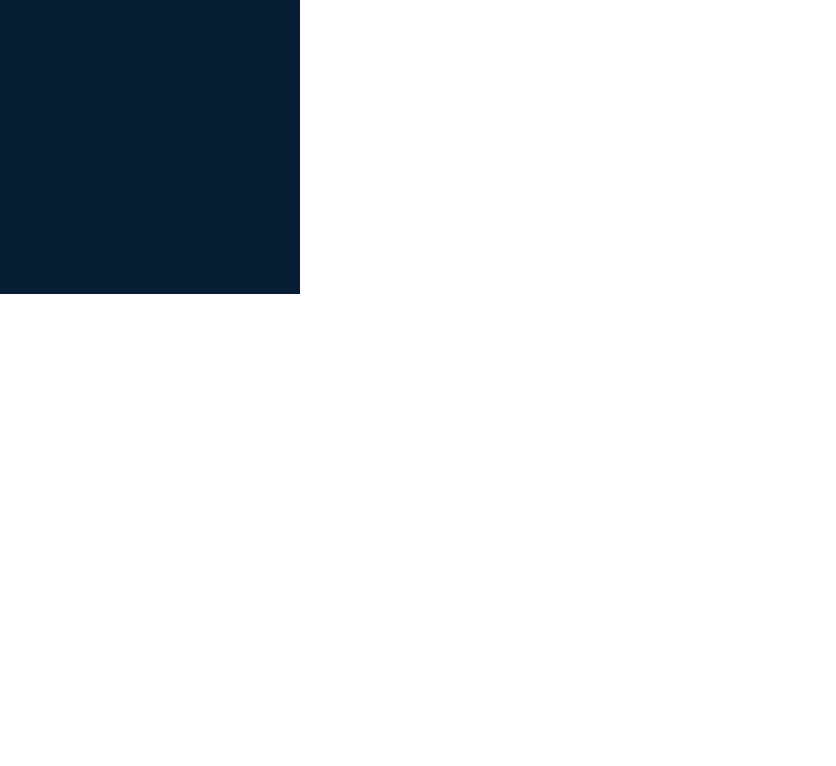
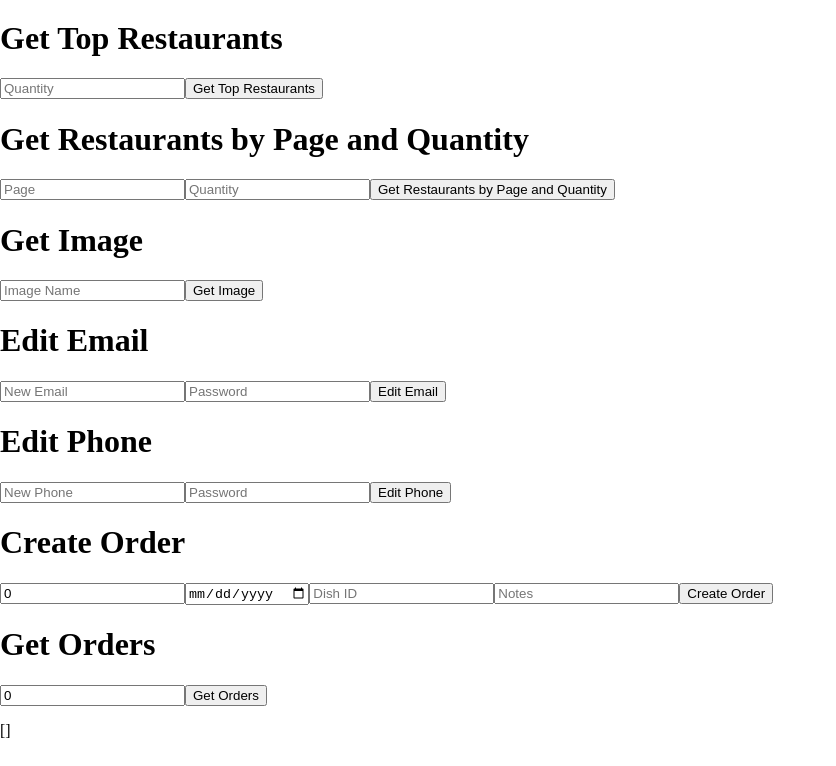
Before and after one commit to konstantine25b/restaurant-side-web, a React (Create React App) app: page /HomePage in a window 1280 px wide. Shown: the part 506-1272 px from the top of the page, without its empty margins (0-836 px from the left). Before the commit the page ends 800 px from the top, so only its background shows below. Built offline with nearby package versions, Linux system fonts and the light colour scheme; no server answers.

Commit message:
Added orders

```diff
--- a/src/Processing/PrestoAPI.ts
+++ b/src/Processing/PrestoAPI.ts
@@ -36,6 +36,7 @@ export interface OrderItem {
 
 export interface OrderData {
     restaurantId: number;
+    orderRequestedDate: Date;
     orderItems: OrderItem[];
 }
 
@@ -74,7 +75,6 @@ export interface Restaurant {
     ratingquantity: number;
     images: string[];
     tags: string[];
-    genre: string;
     categories: Category[];
 }
 
@@ -162,16 +162,6 @@ export class PrestoAPI {
         }
     }
 
-    /// Logs out the user
-    async logout(): Promise<void> {
-        this.token = null;
-        this.email = null;
-        this.password = null;
-
-        await PrestoStorage.removeItem('user_email');
-        await PrestoStorage.removeItem('user_password');
-    }
-
     /// Returns the user's data
     /// Returns:
     /// User | null;
@@ -249,7 +239,22 @@ export class PrestoAPI {
             });
             return true;
         } catch (error) {
+            console.log(error);
+            return false;
+        }
+    }
 
+    /// Cancels an order
+    /// Arguments:
+    /// orderId - number;
+    async cancelOrder(orderId: number): Promise<boolean> {
+        await this.loginIfNeeded();
+        try {
+            await axios.delete(`${this.baseUrl}/user/cancelorder/${orderId}`, {
+                headers: { Authorization: `Bearer ${this.token}` },
+            });
+            return true;
+        } catch (error) {
             return false;
         }
     }
@@ -479,5 +484,3 @@ export class PrestoAPI {
 
 // Usage
 export const API = new PrestoAPI('https://api.prestoreserve.ge');
-// This is for react native
-export default API;
--- a/src/Processing/RestaurantAPI.ts
+++ b/src/Processing/RestaurantAPI.ts
@@ -43,8 +43,12 @@ interface DishAddData {
     available?: boolean;
 }
 
+interface OrderDataResponse extends OrderData {
+    isConfirmed: boolean;
+}
+
 export class RestaurantAPI extends PrestoAPI{
-    async getRestaurantOrders(id: number): Promise<OrderData[]> {
+    async getRestaurantOrders(id: number): Promise<OrderDataResponse[]> {
         await this.loginIfNeeded();
         try {
             const response = await axios.get(`${this.baseUrl}/restaurant/${id}/orders`, {
@@ -53,6 +57,30 @@ export class RestaurantAPI extends PrestoAPI{
             return response.data;
         } catch (error) {
             return [];
+        }
+    }
+
+    async confirmRestaurantOrder(orderId: number): Promise<boolean> {
+        await this.loginIfNeeded();
+        try {
+            await axios.patch(`${this.baseUrl}/order/${orderId}`, null, {
+                headers: { Authorization: `Bearer ${this.token}` },
+            });
+            return true;
+        } catch (error) {
+            return false;
+        }
+    }
+
+    async deleteRestaurantOrder(orderId: number): Promise<boolean> {
+        await this.loginIfNeeded();
+        try {
+            await axios.delete(`${this.baseUrl}/order/${orderId}`, {
+                headers: { Authorization: `Bearer ${this.token}` },
+            });
+            return true;
+        } catch (error) {
+            return false;
         }
     }
 
@@ -180,5 +208,4 @@ export class RestaurantAPI extends PrestoAPI{
 }
 
 // Usage
-
-export var API = new RestaurantAPI('https://api.prestoreserve.ge');
+export var API = new RestaurantAPI('https://api.prestoreserve.ge')
--- a/src/Processing/Testing/API_test.ts
+++ b/src/Processing/Testing/API_test.ts
@@ -66,6 +66,7 @@ async function testBackendClient() {
     };
     const orderData = {
         restaurantId: 1,
+        orderRequestedDate: new Date(),
         orderItems: [orderItem],
     };
     const createOrderSuccess = await API.createOrder(orderData);
@@ -80,4 +81,4 @@ async function testBackendClient() {
     console.log('Delete Account:', deleteAccountSuccess);
 }
 
-testBackendClient();
+// testBackendClient();
--- a/src/Processing/Testing/App_test.js
+++ b/src/Processing/Testing/App_test.js
@@ -17,8 +17,32 @@ export const App = () => {
     const [imageName, setImageName] = useState('');
     const [editEmailNew, setEditEmailNew] = useState('');
     const [editPhoneNew, setEditPhoneNew] = useState('');
+
+    const [createOrderRestaurantId, setCreateOrderRestaurantId] = useState(0);
     const [createOrderDishId, setCreateOrderDishId] = useState('');
+    const [createOrderDate, setCreateOrderDate] = useState(new Date());
     const [createOrderNotes, setCreateOrderNotes] = useState('');
+
+    // Get orders.
+    //export interface OrderItem {
+    //     dishId: number;
+    //     notes: string;
+    // }
+    //
+    // export interface OrderData {
+    //     restaurantId: number;
+    //     orderRequestedDate: Date;
+    //     orderItems: OrderItem[];
+    // }
+    const [orderList, setOrderList] = useState([]);
+    const [orderRestaurantId, setOrderRestaurantId] = useState(0);
+
+    // Order confirmation
+    const [orderID, setOrderID] = useState(0);
+
+    // Order deletion
+    const [deleteOrderID, setDeleteOrderID] = useState(0);
+
     const [deleteAccountPassword, setDeleteAccountPassword] = useState('');
 
     const [imageData, setImageData] = useState('');
@@ -47,7 +71,6 @@ export const App = () => {
     const [createDishCategoryID, setcreateDishCategoryID] = useState(0);
     const [createDishTitle, setcreateDishTitle] = useState('');
     const [createDishPrice, setcreateDishPrice] = useState('');
-
 
     const [deleteDishID, setDeleteDishID] = useState(0);
     const [deleteDishTitle, setDeleteDishTitle] = useState('');
@@ -141,7 +164,8 @@ export const App = () => {
             notes: createOrderNotes,
         };
         const orderData = {
-            restaurantId: 1, // Replace with the desired restaurant ID
+            restaurantId: createOrderRestaurantId, // Replace with the desired restaurant ID
+            orderRequestedDate: createOrderDate,
             orderItems: [orderItem],
         };
         const createOrderSuccess = await API.createOrder(orderData);
@@ -386,6 +410,19 @@ export const App = () => {
             <div>
                 <input
                     type="number"
+                    placeholder="Restaurant ID"
+                    value={createOrderRestaurantId}
+                    onChange={(e) => setCreateOrderRestaurantId(e.target.value)}
+                />
+                <input
+                    type="date"
+                    placeholder="Date"
+                    value={createOrderDate}
+
+                    onChange={(e) => setCreateOrderDate(e.target.value)}
+                />
+                <input
+                    type="number"
                     placeholder="Dish ID"
                     value={createOrderDishId}
                     onChange={(e) => setCreateOrderDishId(e.target.value)}
@@ -397,6 +434,49 @@ export const App = () => {
                     onChange={(e) => setCreateOrderNotes(e.target.value)}
                 />
                 <button onClick={handleCreateOrder}>Create Order</button>
+            </div>
+
+            <h1>Get Orders</h1>
+            <div>
+                <input
+                    type="number"
+                    placeholder="Restaurant ID"
+                    value={orderRestaurantId}
+                    onChange={(e) => setOrderRestaurantId(e.target.value)}
+                />
+                <button onClick={async () => {
+                    const orders = await API.getRestaurantOrders(orderRestaurantId);
+                    setOrderList(orders);
+                }}>Get Orders</button>
+                <p>{JSON.stringify(orderList)}</p>
+            </div>
+
+            <h1>Confirm Order</h1>
+            <div>
+                <input
+                    type="number"
+                    placeholder="Order ID"
+                    value={orderID}
+                    onChange={(e) => setOrderID(e.target.value)}
+                />
+                <button onClick={async () => {
+                    const confirmOrderSuccess = await API.confirmRestaurantOrder(orderID);
+                    alert(confirmOrderSuccess ? 'Order confirmed successfully!' : 'Order confirmation failed.');
+                }}>Confirm Order</button>
+            </div>
+
+            <h1>Delete Order</h1>
+            <div>
+                <input
+                    type="number"
+                    placeholder="Order ID"
+                    value={deleteOrderID}
+                    onChange={(e) => setDeleteOrderID(e.target.value)}
+                />
+                <button onClick={async () => {
+                    const deleteOrderSuccess = await API.deleteRestaurantOrder(deleteOrderID);
+                    alert(deleteOrderSuccess ? 'Order deleted successfully!' : 'Order deletion failed.');
+                }}>Delete Order</button>
             </div>
 
             <h1>Delete Account</h1>
--- a/src/index.js
+++ b/src/index.js
@@ -1,8 +1,8 @@
 import React from 'react';
 import ReactDOM from 'react-dom/client';
 import './index.css';
-import App from './App';
-// import {App} from './Processing/Testing/App_test'
+// import App from './App';
+import {App} from './Processing/Testing/App_test'
 
 const root = ReactDOM.createRoot(document.getElementById('root'));
 root.render(
```
